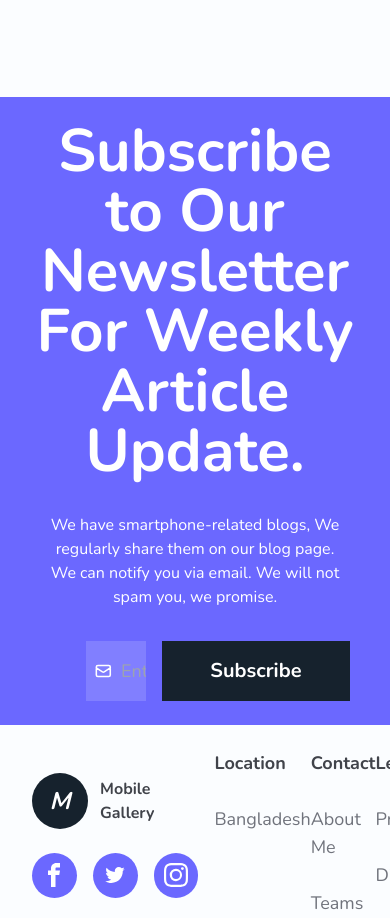
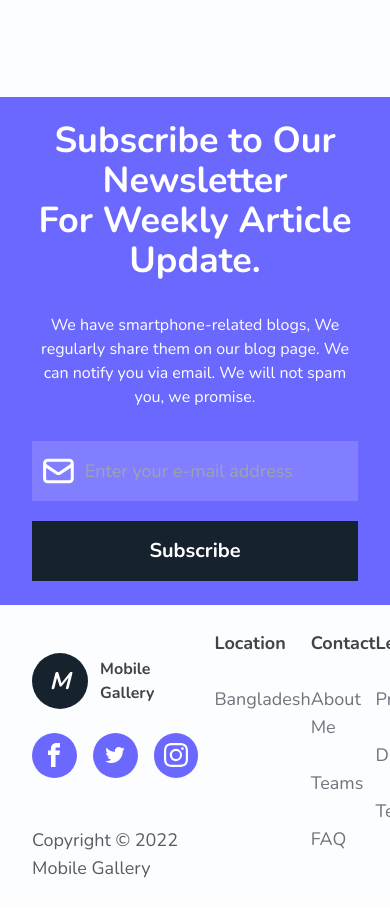
Before and after one commit to firasel/Mobile-Gallery, a React (Vite) app: page / in a window 390 px wide. Shown: the part 4580-5498 px from the top of the page. Built offline with nearby package versions, Linux system fonts and the light colour scheme.

Commit message:
subscribe section responsive done

```diff
--- a/src/Components/Subscribe/Subscribe.jsx
+++ b/src/Components/Subscribe/Subscribe.jsx
@@ -5,17 +5,17 @@ const Subscribe = () => {
   return (
     <div className="container mx-auto w-full bg-[#6B68FF]">
       <div className="w-full py-6 md:py-28 font-[Nunito] text-center">
-        <h2 className="text-6xl text-white font-[600] mb-8 md:leading-snug">
+        <h2 className="text-4xl md:text-5xl lg:text-6xl text-white font-[600] mb-8 md:leading-snug">
           Subscribe to Our Newsletter
           <br />
           For Weekly Article Update.
         </h2>
-        <p className="mt-0 mb-8 text-white">
+        <p className="mt-0 mb-8 text-white text-base md:text-lg">
           We have smartphone-related blogs, We regularly share them on our blog
           page.
-          <br /> We can notify you via email. We will not spam you, we promise.
+          <br className="hidden md:block" /> We can notify you via email. We will not spam you, we promise.
         </p>
-        <div className="w-4/6 md:w-3/6 mx-auto flex items-center gap-4">
+        <div className="w-full sm:w-4/6 md:w-3/6 mx-auto md:flex items-center gap-4">
           <div className="flex items-center w-full text-lg bg-[#ffffff26]">
             <HiOutlineMail className="text-6xl text-white p-2" />
             <input
@@ -24,7 +24,7 @@ const Subscribe = () => {
               placeholder="Enter your e-mail address"
             />
           </div>
-          <button className="w-fit text-xl font-semibold px-12 py-4 bg-[#16222D] text-white">
+          <button className="w-full mt-5 md:mt-0 md:w-fit text-xl font-semibold px-12 py-4 bg-[#16222D] text-white">
             Subscribe
           </button>
         </div>
```
